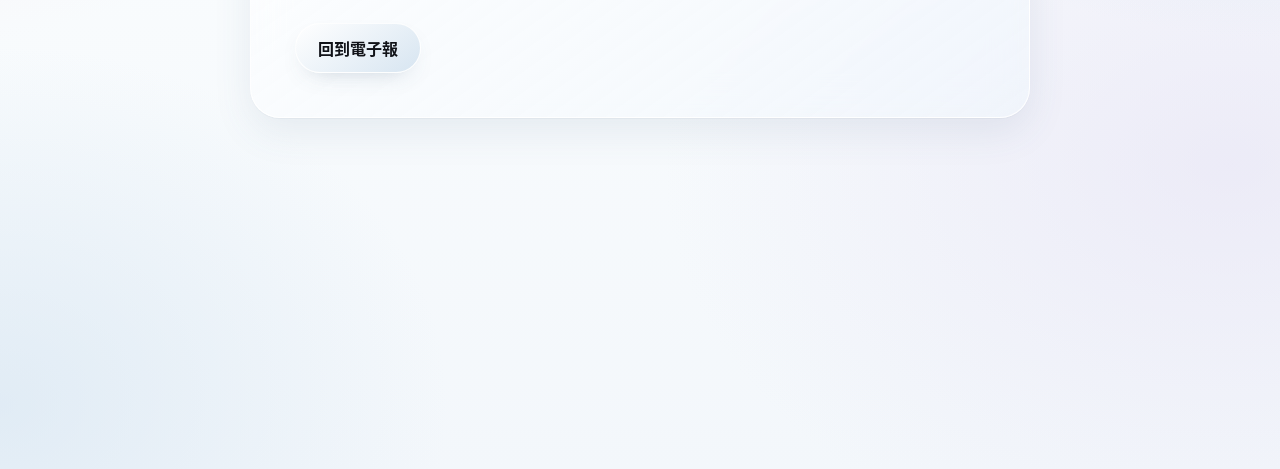
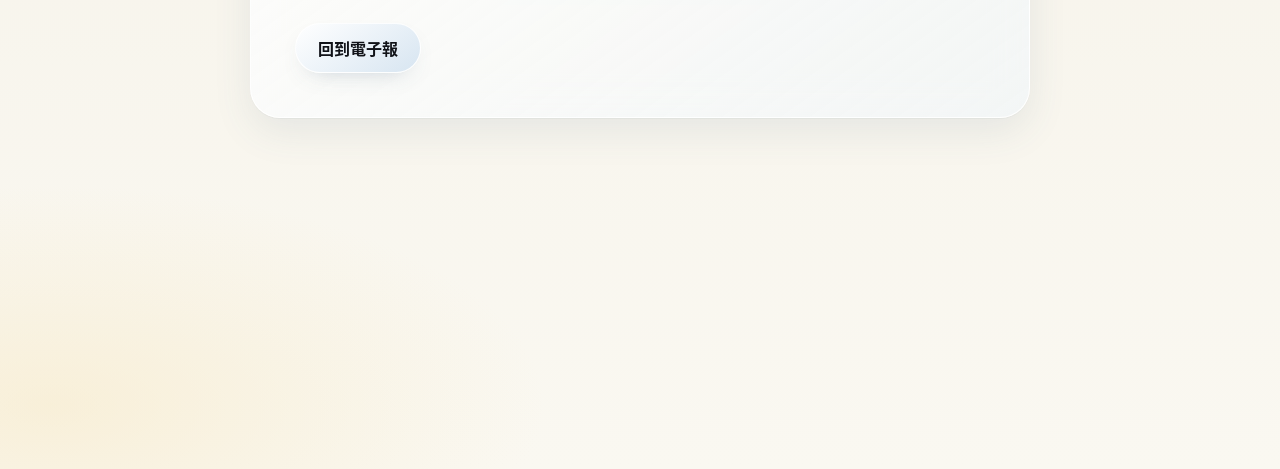
Before and after one commit to easylearnfromtw/signwellbio, a plain HTML site: page confirm.html in a window 1280 px wide. Shown: the part 331-800 px from the top of the page. Drawn offline with Linux system fonts and the light colour scheme.

Commit message:
Apply contained warm-linen and pastel editorial color stylesheet to confirm.html

```diff
--- a/confirm.html
+++ b/confirm.html
@@ -33,4 +33,4 @@ textarea:focus{border-color:rgba(20,34,54,.22);box-shadow:0 8px 24px rgba(75,122
 <link rel="stylesheet" href="assets/signwell-ambient-pages.css?build=r9-7-ambient-cubic">
 <!-- SW_IOS_GLASS_R3_END -->
 <meta name="signwell-theme" content="iOS-Liquid-Glass-R3">
-<style id="sw-r96-mobile-axis-lock">@media(max-width:820px){html,body{width:100%;max-width:100%;overflow-x:hidden!important;overscroll-behavior-x:none}body{position:relative}@supports(overflow:clip){html,body{overflow-x:clip!important}}}</style><script id="sw-gpu-bootstrap">(()=>{try{const r=document.documentElement,c=navigator.connection||navigator.mozConnection||navigator.webkitConnection,m=Number(navigator.deviceMemory||8),h=Number(navigator.hardwareConcurrency||8),d=Number(devicePixelRatio||1),co=matchMedia('(pointer:coarse)').matches,na=matchMedia('(max-width:900px)').matches,rm=matchMedia('(prefers-reduced-motion:reduce)').matches,ios=/iP(hone|ad|od)/.test(navigator.userAgent)||(navigator.platform==='MacIntel'&&navigator.maxTouchPoints>1);let p=(rm||(c&&c.saveData)||m<=4||h<=4)?'lite':(co||na||ios||d>=2.5||m<=6||h<=6)?'balanced':'high';r.classList.add('sw-gpu-'+p);r.dataset.swGpuProfile=p}catch(_){}})();</script><link rel="stylesheet" href="assets/gpu-optimizer.css?build=r10-2-gpu"></head><body><main class="wrap"><div class="top"><a href="index.html">SIGN WELL · 欣緯生醫</a><a href="index.html">返回首頁</a></div><section class="card"><h1>Email 驗證已改為一次性驗證碼</h1><p>請回到原本的 SIGN WELL 電子報頁面輸入 6 位數驗證碼。新流程不再透過舊式確認連結加入名單。</p><a class="btn" href="newsletter.html">回到電子報</a></section></main><script src="assets/gpu-optimizer.js?build=r10-2-gpu" defer></script></body></html>
+<style id="sw-r96-mobile-axis-lock">@media(max-width:820px){html,body{width:100%;max-width:100%;overflow-x:hidden!important;overscroll-behavior-x:none}body{position:relative}@supports(overflow:clip){html,body{overflow-x:clip!important}}}</style><script id="sw-gpu-bootstrap">(()=>{try{const r=document.documentElement,c=navigator.connection||navigator.mozConnection||navigator.webkitConnection,m=Number(navigator.deviceMemory||8),h=Number(navigator.hardwareConcurrency||8),d=Number(devicePixelRatio||1),co=matchMedia('(pointer:coarse)').matches,na=matchMedia('(max-width:900px)').matches,rm=matchMedia('(prefers-reduced-motion:reduce)').matches,ios=/iP(hone|ad|od)/.test(navigator.userAgent)||(navigator.platform==='MacIntel'&&navigator.maxTouchPoints>1);let p=(rm||(c&&c.saveData)||m<=4||h<=4)?'lite':(co||na||ios||d>=2.5||m<=6||h<=6)?'balanced':'high';r.classList.add('sw-gpu-'+p);r.dataset.swGpuProfile=p}catch(_){}})();</script><link rel="stylesheet" href="assets/gpu-optimizer.css?build=r10-2-gpu"><link rel="stylesheet" href="assets/public-inner-palette.css?build=editorial-pastels-v1"></head><body><main class="wrap"><div class="top"><a href="index.html">SIGN WELL · 欣緯生醫</a><a href="index.html">返回首頁</a></div><section class="card"><h1>Email 驗證已改為一次性驗證碼</h1><p>請回到原本的 SIGN WELL 電子報頁面輸入 6 位數驗證碼。新流程不再透過舊式確認連結加入名單。</p><a class="btn" href="newsletter.html">回到電子報</a></section></main><script src="assets/gpu-optimizer.js?build=r10-2-gpu" defer></script></body></html>
```
